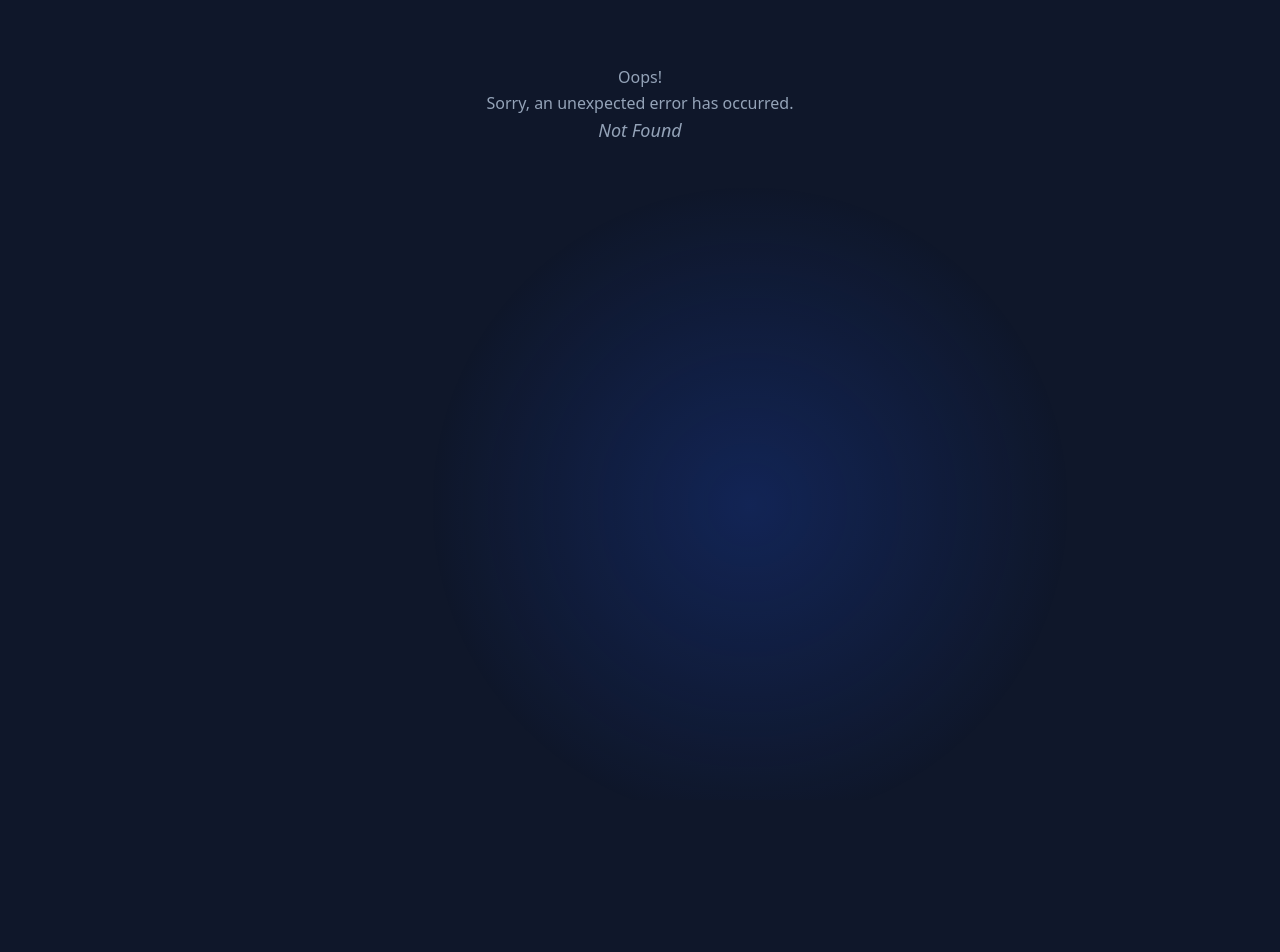
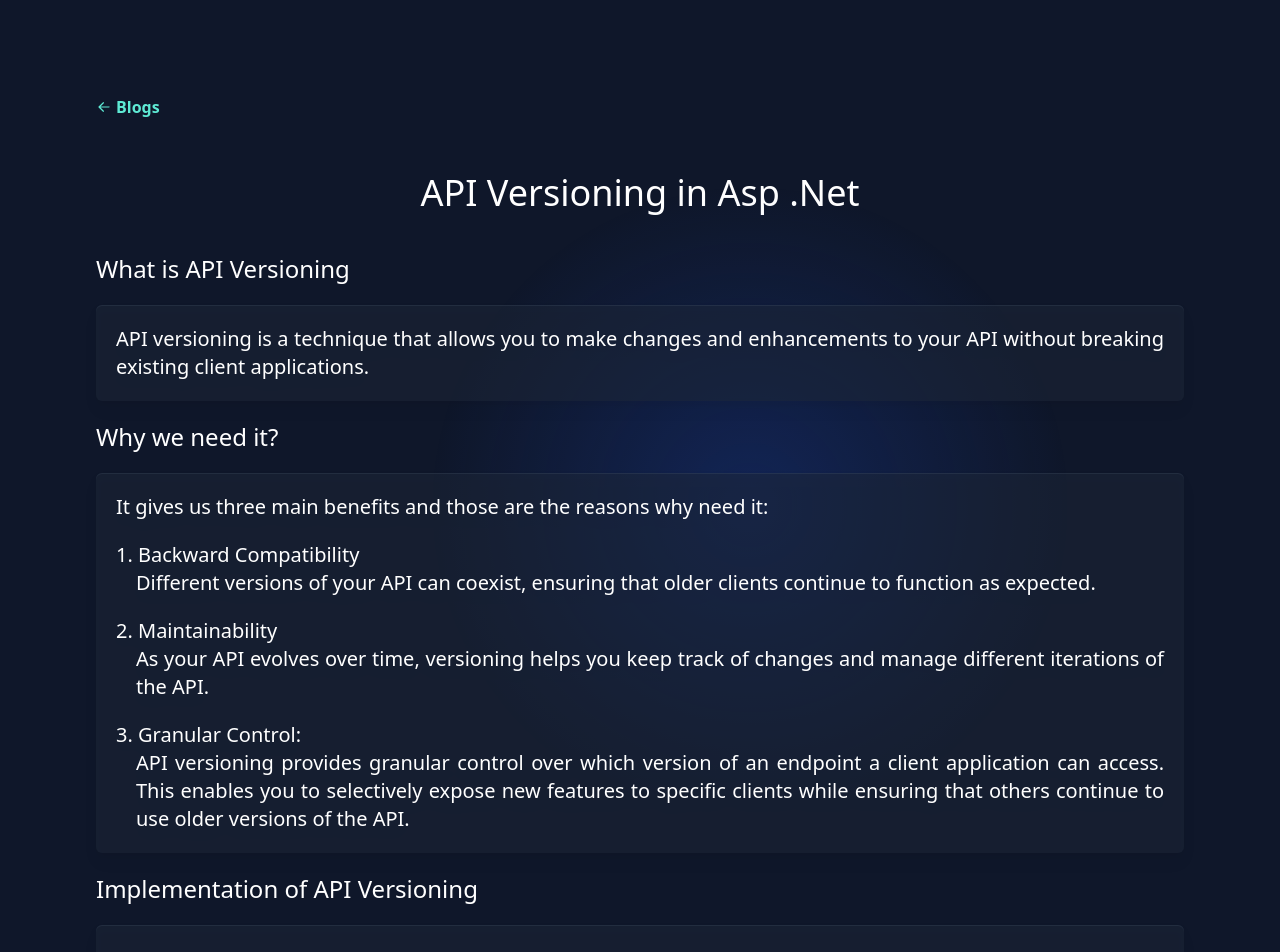
Before and after one commit to ismaelmiah/Portfolio-v2, a React (Create React App) app: page /blogs/api-versioning-in-asp-net in a window 1280 px wide. Before the commit this address had no page. Shown: the top 952 px of the page. Before the commit the page ends 800 px from the top, so only its background shows below. Built offline with nearby package versions, Linux system fonts and the light colour scheme.

Commit message:
Adding content for dotnet api versioning

```diff
--- a/src/App.js
+++ b/src/App.js
@@ -10,6 +10,7 @@ import Login from "./Components/Admin/login";
 import Dashboard from "./Components/Admin/dashboard";
 import Blogs from "./Components/Blog/blogs";
 import AlgoliaSearchIntegration from "./Components/Blog/Item/algolia-search";
+import ApiVersioningInAspDotNet from "./Components/Blog/Item/api-versioning-asp-dot-net";
 
 const router = createBrowserRouter([
   {
@@ -40,6 +41,10 @@ const router = createBrowserRouter([
         path: "integrating-algolia-search-asp-net",
         element: <AlgoliaSearchIntegration />,
       },
+      {
+        path: "api-versioning-in-asp-net",
+        element: <ApiVersioningInAspDotNet />,
+      },
     ],
   },
 ]);
--- /dev/null
+++ b/src/Components/Blog/Item/api-versioning-asp-dot-net.jsx
@@ -0,0 +1,137 @@
+import { Link } from "react-router-dom";
+
+const ApiVersioningInAspDotNet = () => {
+  return (
+    <>
+      <div className="mx-auto min-h-screen max-w-screen-xl px-6 py-12 font-sans md:px-12 md:py-20 lg:px-24 lg:py-0">
+        <div className="lg:py-24">
+          <Link
+            className="group mb-2 inline-flex items-center font-semibold leading-tight text-teal-300"
+            to="/blogs"
+          >
+            <svg
+              xmlns="http://www.w3.org/2000/svg"
+              viewBox="0 0 20 20"
+              fill="currentColor"
+              className="mr-1 h-4 w-4 rotate-180 transition-transform group-hover:-translate-x-2"
+              aria-hidden="true"
+            >
+              <path
+                fillRule="evenodd"
+                d="M3 10a.75.75 0 01.75-.75h10.638L10.23 5.29a.75.75 0 111.04-1.08l5.5 5.25a.75.75 0 010 1.08l-5.5 5.25a.75.75 0 11-1.04-1.08l4.158-3.96H3.75A.75.75 0 013 10z"
+                clipRule="evenodd"
+              ></path>
+            </svg>
+            Blogs
+          </Link>
+
+          <div className="mt-12 w-full border-collapse text-left">
+            <h3 className="text-4xl text-center text-white font-light mb-10 hover:italic">
+              API Versioning in Asp .Net
+            </h3>
+
+            <h5 className="text-2xl mb-5 text-white text-justify">
+              What is API Versioning
+            </h5>
+            <p className="text-xl mb-5 text-white text-justify p-5 rounded-md lg:block lg:bg-slate-800/50 lg:shadow-[inset_0_1px_0_0_rgba(148,163,184,0.1)] lg:drop-shadow-lg">
+              API versioning is a technique that allows you to make changes and
+              enhancements to your API without breaking existing client
+              applications.
+            </p>
+            <h5 className="text-2xl mb-5 text-white text-justify">
+              Why we need it?
+            </h5>
+            <p className="text-xl text-white text-justify p-5 rounded-md lg:block lg:bg-slate-800/50 lg:shadow-[inset_0_1px_0_0_rgba(148,163,184,0.1)] lg:drop-shadow-lg">
+              It gives us three main benefits and those are the reasons why need
+              it:
+              <div className="mt-5">
+                <h4>1. Backward Compatibility</h4>
+                <p className="ml-5 text-justify">
+                  Different versions of your API can coexist, ensuring that
+                  older clients continue to function as expected.
+                </p>
+                <h4 className="mt-5">2. Maintainability</h4>
+                <p className="ml-5 text-justify">
+                  As your API evolves over time, versioning helps you keep track
+                  of changes and manage different iterations of the API.
+                </p>
+                <h4 className="mt-5">3. Granular Control:</h4>
+                <p className="ml-5 text-justify">
+                  API versioning provides granular control over which version of
+                  an endpoint a client application can access. This enables you
+                  to selectively expose new features to specific clients while
+                  ensuring that others continue to use older versions of the
+                  API.
+                </p>
+              </div>
+            </p>
+
+            <h5 className="text-2xl mt-5 mb-5 text-white text-justify">
+              Implementation of API Versioning
+            </h5>
+            <p className="text-xl text-white text-justify p-5 rounded-md lg:block lg:bg-slate-800/50 lg:shadow-[inset_0_1px_0_0_rgba(148,163,184,0.1)] lg:drop-shadow-lg">
+              <div className="mt-5">
+                <h4>1. Install Nuget Package</h4>
+                <p className="ml-5 text-justify">
+                  Microsoft.AspNetCore.Mvc.Versioning
+                </p>
+                <h4 className="mt-5">2. Configure Program.cs</h4>
+                <p className="ml-5 text-justify">
+                  builder.services.AddApiVersioning is enough to enable
+                  versioning. <br /> Then we can set options of service
+                  according our needs.
+                  <img
+                    className="mt-5 mb-5 rounded-lg"
+                    src="https://substackcdn.com/image/fetch/f_auto,q_auto:good,fl_progressive:steep/https%3A%2F%2Fsubstack-post-media.s3.amazonaws.com%2Fpublic%2Fimages%2Fb2c4194a-f480-46a3-89cb-f963581c36bf_1370x378.png"
+                    alt="Code snippets"
+                  />
+                  First two options set the default version if user does not
+                  specify and second line makes sure which version is default.
+                  <br />
+                  ReportApiVersion tells us that which versions are supported to
+                  client, to enable it we need to set its value to true.
+                  <br /> Note : It is good to read these values from appsetting
+                  instead of hard coding.
+                </p>
+                <h4 className="mt-5">3. Add versions on controllers</h4>
+                <p className="ml-5 text-justify">
+                  Tell controller that we are going to enable versioning here by
+                  using ApiVersion attribute. Then by using MaToApiVersion
+                  specify that for which versions this method/endpoint is
+                  available.
+                  <img
+                    className="mt-5 mb-5 rounded-lg"
+                    src="https://substackcdn.com/image/fetch/w_1456,c_limit,f_webp,q_auto:good,fl_progressive:steep/https%3A%2F%2Fsubstack-post-media.s3.amazonaws.com%2Fpublic%2Fimages%2F8d81a2d8-ab7c-498f-9e1d-91c2c5a11276_1370x640.png"
+                    alt="Code snippets"
+                  />
+                </p>
+                <h4 className="mt-5">4. How to call it via Postman</h4>
+                <p className="ml-5 text-justify">
+                  By adding api-version in query string parameter we can define
+                  our version
+                  <img
+                    className="mt-5 mb-5 rounded-lg"
+                    src="https://substackcdn.com/image/fetch/w_1456,c_limit,f_webp,q_auto:good,fl_progressive:steep/https%3A%2F%2Fsubstack-post-media.s3.amazonaws.com%2Fpublic%2Fimages%2F0562b99f-5a8b-47ab-a0f4-ea0aaec0e33f_1540x162.png"
+                    alt="Code snippets"
+                  />
+                </p>
+                By default api version is read from query string parameter but
+                we can add multiple options or even single as well. For multiple
+                options add these lines of code in your service.
+                <img
+                  className="mt-5 mb-5 rounded-lg"
+                  src="https://substackcdn.com/image/fetch/w_1456,c_limit,f_webp,q_auto:good,fl_progressive:steep/https%3A%2F%2Fsubstack-post-media.s3.amazonaws.com%2Fpublic%2Fimages%2F098c4d6e-572b-43ea-a0ad-211f314a7295_1750x594.png"
+                  alt="Code snippets"
+                />
+              </div>
+            </p>
+
+            <p className="mt-5">Article writter: Muhammad Waseem</p>
+          </div>
+        </div>
+      </div>
+    </>
+  );
+};
+
+export default ApiVersioningInAspDotNet;
```
